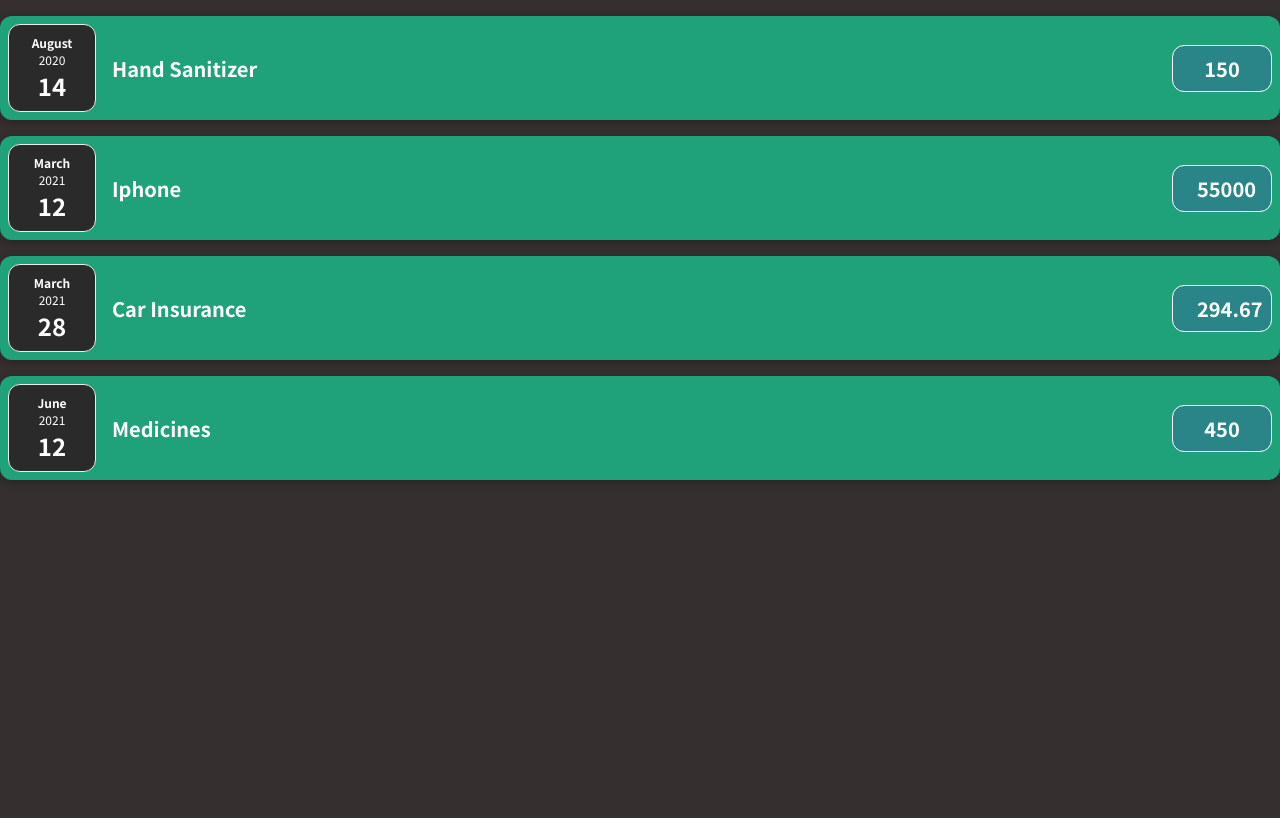
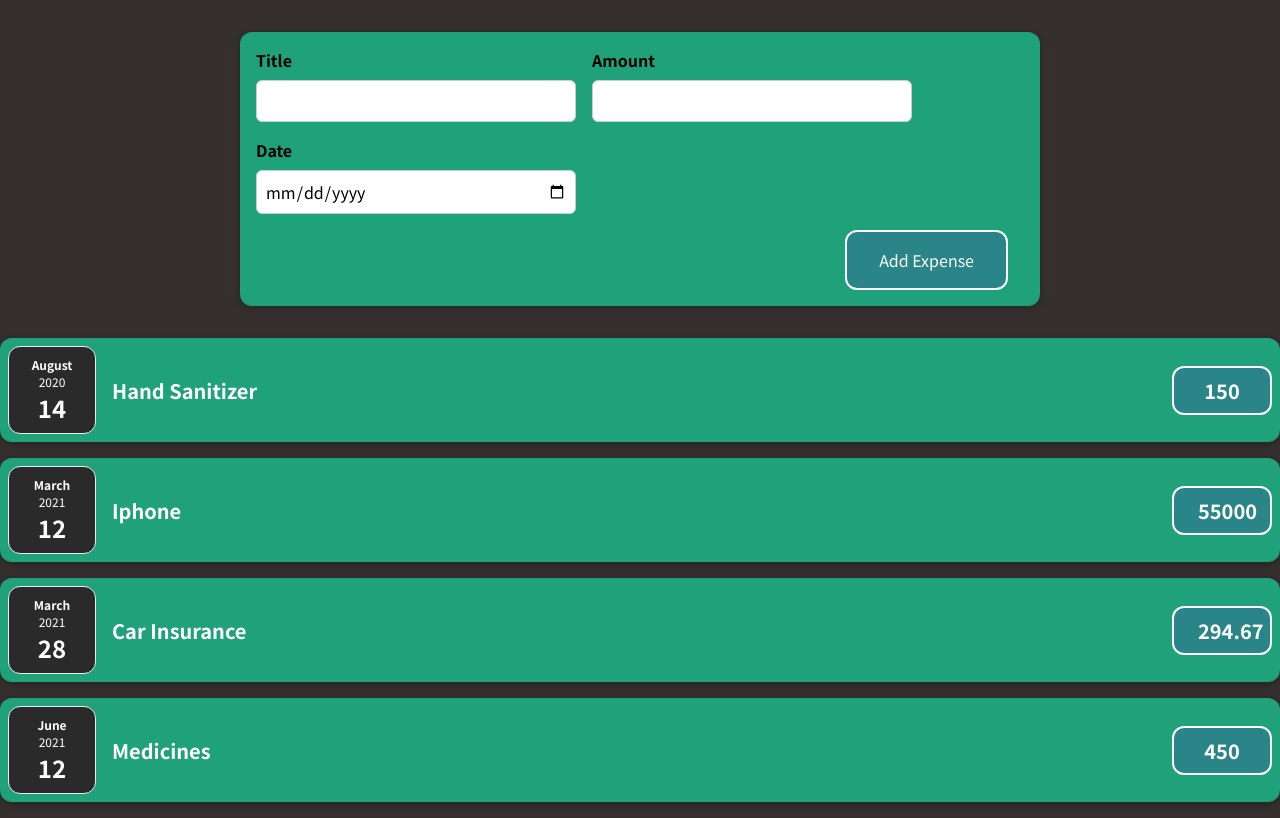
Before and after one commit to ransombug/React-Expense_Tracker, a React (Create React App) app: page / in a window 1280 px wide. Built offline with nearby package versions, Linux system fonts and the light colour scheme.

Commit message:
second commit

```diff
--- a/src/App.js
+++ b/src/App.js
@@ -1,5 +1,9 @@
 import React from "react";
-import ExpenseItem from "./Components/ExpenseItem";
+import ExpenseItem from "./Components/Expenses/ExpenseItem";
+import ExpenseForm from "./Components/NewExpense/ExpenseForm";
+
+import NewExpense from "./Components/NewExpense/NewExpense";
+import Expenses from "./Components/Expenses/Expenses";
 
 const App = () => {
   const expenses = [
@@ -26,26 +30,8 @@
 
   return (
     <div>
-      <ExpenseItem
-        title={expenses[0].title}
-        amount={expenses[0].amount}
-        date={expenses[0].date}
-      />
-      <ExpenseItem
-        title={expenses[1].title}
-        amount={expenses[1].amount}
-        date={expenses[1].date}
-      />
-      <ExpenseItem
-        title={expenses[2].title}
-        amount={expenses[2].amount}
-        date={expenses[2].date}
-      />
-      <ExpenseItem
-        title={expenses[3].title}
-        amount={expenses[3].amount}
-        date={expenses[3].date}
-      />
+      <NewExpense />
+      <Expenses items={expenses} />
     </div>
   );
 };
--- a/src/Components/ExpenseDate.js
+++ b/src/Components/Expenses/ExpenseDate.js
@@ -1,11 +1,9 @@
-import React from "react";
-import "../Styles/ExpenseDate.css";
+import "../../Styles/ExpenseDate.css";
 
 const ExpenseDate = ({ date }) => {
   const month = date.toLocaleString("en-US", { month: "long" });
   const day = date.toLocaleString("en-US", { day: "2-digit" });
   const year = date.getFullYear();
-  console.log(month);
 
   return (
     <div className="expense-date">
--- a/src/Components/ExpenseItem.js
+++ b/src/Components/Expenses/ExpenseItem.js
@@ -1,6 +1,6 @@
 import ExpenseDate from "./ExpenseDate";
 
-import "../Styles/ExpenseItem.css";
+import "../../Styles/ExpenseItem.css";
 
 const ExpenseItem = ({ title, amount, date }) => {
   return (
--- /dev/null
+++ b/src/Components/Expenses/Expenses.js
@@ -0,0 +1,35 @@
+import React from "react";
+import "../../Styles/ExpenseItem.css";
+
+import ExpenseItem from "./ExpenseItem";
+
+const Expenses = ({ items }) => {
+  console.log("logggg", items[0].title);
+
+  return (
+    <div>
+      <ExpenseItem
+        title={items[0].title}
+        amount={items[0].amount}
+        date={items[0].date}
+      />
+      <ExpenseItem
+        title={items[1].title}
+        amount={items[1].amount}
+        date={items[1].date}
+      />
+      <ExpenseItem
+        title={items[2].title}
+        amount={items[2].amount}
+        date={items[2].date}
+      />
+      <ExpenseItem
+        title={items[3].title}
+        amount={items[3].amount}
+        date={items[3].date}
+      />
+    </div>
+  );
+};
+
+export default Expenses;
--- /dev/null
+++ b/src/Components/NewExpense/ExpenseForm.js
@@ -0,0 +1,80 @@
+import React, { useState } from "react";
+
+import "../../Styles/ExpenseForm.css";
+
+const ExpenseForm = () => {
+  const [enteredTitle, setEnteredTitle] = useState("");
+  const [enteredAmount, setEnteredAmount] = useState("");
+  const [enteredDate, setEnteredDate] = useState("");
+
+  const titleChangeHandler = (event) => {
+    setEnteredTitle(event.target.value);
+  };
+
+  const amountChangeHandler = (event) => {
+    setEnteredAmount(event.target.value);
+  };
+
+  const dateChangeHandler = (event) => {
+    setEnteredDate(event.target.value);
+  };
+
+  // Function to submit form data onclick
+  const submitHandler = (event) => {
+    event.preventDefault();
+
+    // Store data received from input fields into an object
+    const expenseData = {
+      title: enteredTitle,
+      amount: enteredAmount,
+      date: enteredDate,
+    };
+
+    console.log(expenseData);
+
+    //To Clear the input fields
+    setEnteredTitle("");
+    setEnteredAmount("");
+    setEnteredDate("");
+  };
+
+  return (
+    <form onSubmit={submitHandler}>
+      <div className="new-expense__controls">
+        <div className="new-expense__control">
+          <label>Title</label>
+          <input
+            type="text"
+            value={enteredTitle}
+            onChange={titleChangeHandler}
+          />
+        </div>
+        <div className="new-expense__control">
+          <label>Amount</label>
+          <input
+            type="number"
+            min="0.01"
+            step="0.01"
+            value={enteredAmount}
+            onChange={amountChangeHandler}
+          />
+        </div>
+        <div className="new-expense__control">
+          <label>Date</label>
+          <input
+            type="date"
+            min="2019-01-01"
+            max="2022-12-31"
+            value={enteredDate}
+            onChange={dateChangeHandler}
+          />
+        </div>
+      </div>
+      <div className="new-expense__actions">
+        <button type="submit">Add Expense</button>
+      </div>
+    </form>
+  );
+};
+
+export default ExpenseForm;
--- /dev/null
+++ b/src/Components/NewExpense/NewExpense.js
@@ -0,0 +1,15 @@
+import React from "react";
+
+import ExpenseForm from "./ExpenseForm";
+
+import "../../Styles/NewExpense.css";
+
+const NewExpense = () => {
+  return (
+    <div className="new-expense">
+      <ExpenseForm />
+    </div>
+  );
+};
+
+export default NewExpense;
--- /dev/null
+++ b/src/Styles/ExpenseForm.css
@@ -0,0 +1,26 @@
+.new-expense__controls {
+  display: flex;
+  flex-wrap: wrap;
+  gap: 1rem;
+  margin-bottom: 1rem;
+  text-align: left;
+}
+
+.new-expense__control label {
+  font-weight: bold;
+  margin-bottom: 0.5rem;
+  display: block;
+}
+
+.new-expense__control input {
+  font: inherit;
+  padding: 0.5rem;
+  border-radius: 6px;
+  border: 1px solid #ccc;
+  width: 20rem;
+  max-width: 100%;
+}
+
+.new-expense__actions {
+  text-align: right;
+}
--- a/src/Styles/ExpenseItem.css
+++ b/src/Styles/ExpenseItem.css
@@ -32,7 +32,7 @@
   font-weight: bold;
   color: white;
   background-color: #298588;
-  border: 1px solid white;
+  border: 2px solid white;
   padding: 0.5rem;
   border-radius: 12px;
   width: 100px;
--- /dev/null
+++ b/src/Styles/NewExpense.css
@@ -0,0 +1,38 @@
+.new-expense {
+  background-color: #1fa17a;
+  padding: 1rem;
+  margin: 2rem auto;
+  width: 50rem;
+  max-width: 95%;
+  border-radius: 12px;
+  text-align: center;
+  box-shadow: 0 1px 8px rgba(0, 0, 0, 0.25);
+}
+
+.new-expense button {
+  font: inherit;
+  cursor: pointer;
+  padding: 1rem 2rem;
+  border: 2px solid #ffffff;
+  background-color: #298588;
+  color: white;
+  border-radius: 12px;
+  margin-right: 1rem;
+}
+
+.new-expense button:hover,
+.new-expense button:active {
+  background-color: #510674;
+  border-color: #510674;
+}
+
+.new-expense button.alternative {
+  color: #220131;
+  border-color: transparent;
+  background-color: transparent;
+}
+
+.new-expense button.alternative:hover,
+.new-expense button.alternative:active {
+  background-color: #ddb3f8;
+}
```
Also changed, not shown: 1 other file (tests, documents, lock files or other folders).
